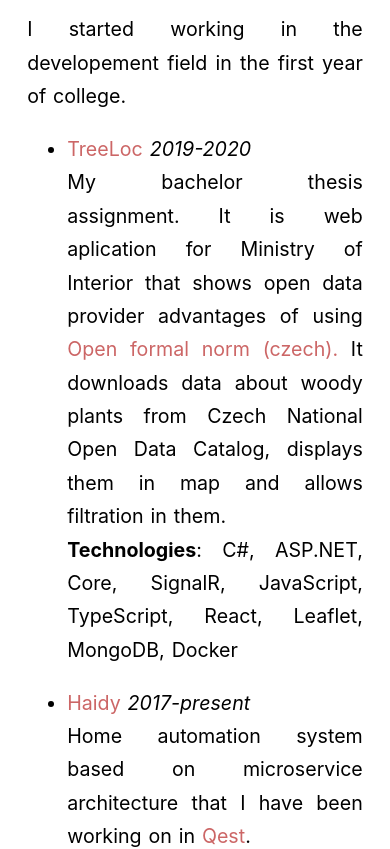
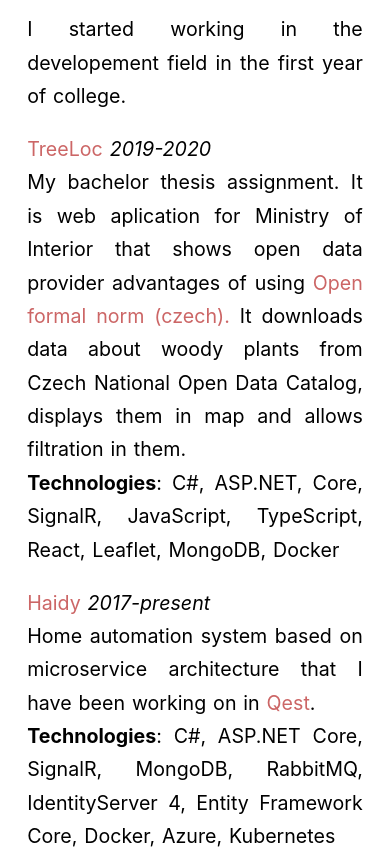
Before and after one commit to prixladi/site, a React (Create React App) app: page / in a window 390 px wide. Shown: the part 1180-2029 px from the top of the page. Built offline with nearby package versions, Linux system fonts and the light colour scheme.

Commit message:
Better responsivnes

```diff
--- a/src/App.css
+++ b/src/App.css
@@ -2,7 +2,7 @@
   max-width: 800px;
   margin: auto;
   padding: 1rem;
-  padding-top: 4rem;
+  padding-top: 2rem;
   font-size: calc(0.2em + 2vmin);
 }
 
@@ -27,9 +27,15 @@
   text-decoration: underline;
 }
 
+
+@media screen and (max-width: 1100px) {
+  .App {
+    padding-top: 1rem;
+  }
+}
+
 @media screen and (max-width: 800px) {
   .App {
-    padding-top: 1rem;
     font-size: calc(0.65em + 2vmin);
   }
 
@@ -37,6 +43,12 @@
     font-size: calc(0.65em + 2vmin);
     line-height: 1.7em;
     word-spacing: 0.07em;
+  }
+
+  .App ul {
+    list-style-type: none;
+    margin-left: 0em;
+    padding-left: 0em;
   }
 
   .App h1 {
--- a/src/Projects.jsx
+++ b/src/Projects.jsx
@@ -85,7 +85,7 @@ const Projects = () => (
           Personal website built with React, overkill i know but i have bigger
           plans with this.
           <br />
-          <b>Technologies</b>: CSS, JavaScript, React Core
+          <b>Technologies</b>: CSS, JavaScript, React
         </p>
       </li>
     </ul>
```
